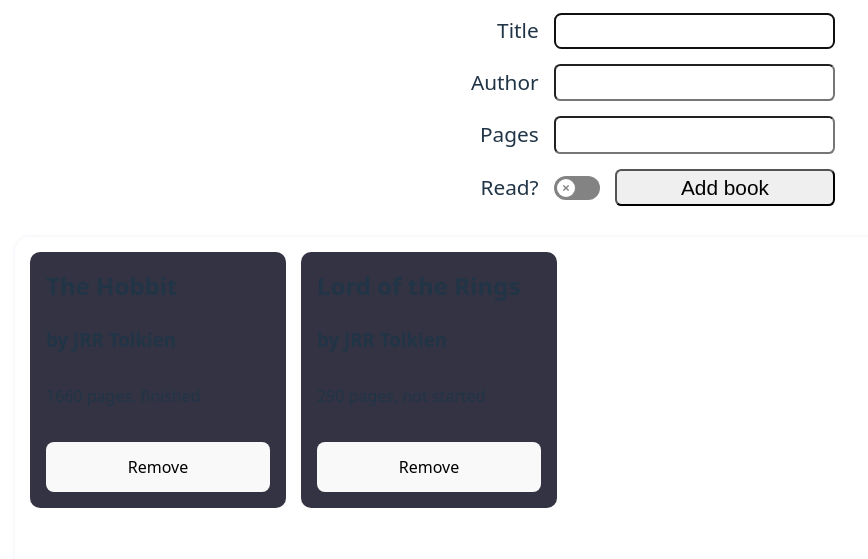
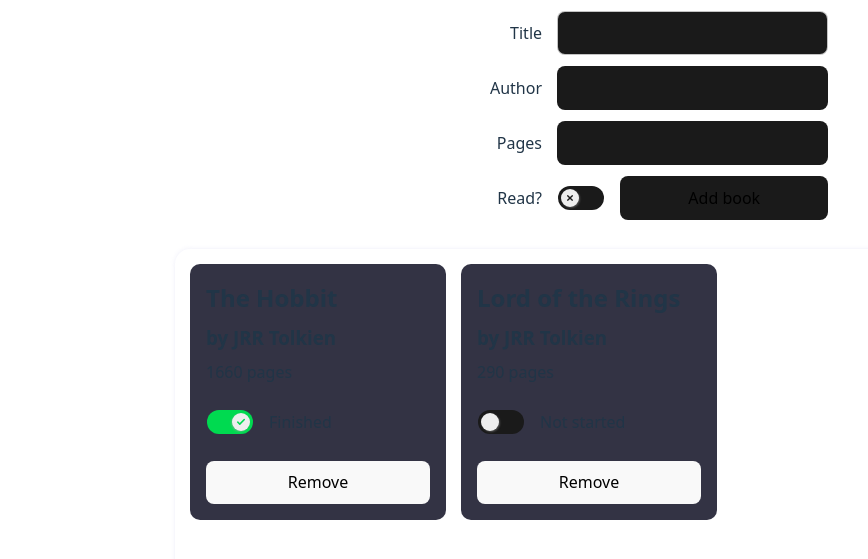
Before and after one commit to ofakar/odin-library, a website built with Vite: page index.html in a window 1280 px wide. Shown: the part 51-610 px from the top of the page, without its empty margins (0-868 px from the left). Built offline with nearby package versions, Linux system fonts and the light colour scheme.

Commit message:
feat: improve styling and add .prettierignore file
- Added `.prettierignore` to exclude specific files from formatting.
- Updated `index.html` for better structure and readability.
- Enhanced `src/style.css` and `src/switch.css` for improved styling.
- Refactored `src/main.js` for better functionality and maintainability.

```diff
--- a/src/main.js
+++ b/src/main.js
@@ -25,16 +25,24 @@ const addBookToLibrary = (title, author, pages, hasRead) => {
   library.push(new Book(title, author, pages, hasRead, bookId));
   booksDiv.insertAdjacentHTML(
     "afterbegin",
-    `<div class="book" data-bookId="${bookId}">
+    `<div class="book" data-bookid="${bookId}">
     <h2>${title}</h2>
     <h3>by ${author}</h3>
-    <p>${pages} pages, ${hasRead ? "finished" : "not started"}</p>
+    <p>${pages} pages</p>
+    <div class="checkbox-container">
+          <label class="switch">
+            <input type="checkbox" class="book-read-checkbox" data-bookid-toggle="${bookId}" ${hasRead ? "checked" : ""}/>
+            <div class="slider"><div class="circle">
+              <svg class="cross" xml:space="preserve" style="enable-background: new 0 0 512 512" viewBox="0 0 365.696 365.696" y="0" x="0" height="6" width="6" xmlns:xlink="http://www.w3.org/1999/xlink" version="1.1" xmlns="http://www.w3.org/2000/svg"><g><pathdata-original="#000000" fill="currentColor" d="M243.188 182.86 356.32 69.726c12.5-12.5 12.5-32.766 0-45.247L341.238 9.398c-12.504-12.503-32.77-12.503-45.25 0L182.86 122.528 69.727 9.374c-12.5-12.5-32.766-12.5-45.247 0L9.375 24.457c-12.5 12.504-12.5 32.77 0 45.25l113.152 113.152L9.398 295.99c-12.503 12.503-12.503 32.769 0 45.25L24.48 356.32c12.5 12.5 32.766 12.5 45.247 0l113.132-113.132L295.99 356.32c12.503 12.5 32.769 12.5 45.25 0l15.081-15.082c12.5-12.504 12.5-32.77 0-45.25zm0 0"></path></g></svg>
+              <svg class="checkmark" xml:space="preserve" style="enable-background: new 0 0 512 512" viewBox="0 0 24 24" y="0" x="0" height="10" width="10" xmlns:xlink="http://www.w3.org/1999/xlink" version="1.1" xmlns="http://www.w3.org/2000/svg"> <g><path class="" data-original="#000000" fill="currentColor" d="M9.707 19.121a.997.997 0 0 1-1.414 0l-5.646-5.647a1.5 1.5 0 0 1 0-2.121l.707-.707a1.5 1.5 0 0 1 2.121 0L9 14.171l9.525-9.525a1.5 1.5 0 0 1 2.121 0l.707.707a1.5 1.5 0 0 1 0 2.121z"></path></g></svg>
+            </div></div>
+          </label>
+          <span class="read-status-text">${hasRead ? "Finished" : "Not started"}</span>
+        </div>
     <button class="remove-button">Remove</button>
   </div>`
   );
 };
-
-// const handleClickHasReadCheckbox =
 
 switchLabel.addEventListener("keydown", event => {
   if (event.key === " ") {
@@ -65,11 +73,30 @@ booksDiv.addEventListener("click", event => {
   if (event.target.classList.contains("remove-button")) {
     const book = event.target.closest(".book");
     if (book) {
-      const bookId = book.dataset.bookId;
+      const bookId = book.dataset.bookid;
       book.remove();
 
-      const bookIndex = library.findIndex(book => book.id === bookId);
+      const bookIndex = library.findIndex(book => book.bookId === bookId);
       if (bookIndex > -1) library.splice(bookIndex, 1);
+    }
+  }
+});
+
+booksDiv.addEventListener("change", event => {
+  if (event.target.classList.contains("book-read-checkbox")) {
+    const checkbox = event.target;
+    const bookId = checkbox.dataset.bookidToggle;
+    const bookInLibrary = library.find(book => book.bookId === bookId);
+
+    if (bookInLibrary) {
+      bookInLibrary.toggleReadStatus();
+      checkbox.checked = bookInLibrary.hasRead;
+
+      const book = checkbox.closest(".book");
+      const statusText = book.querySelector(".read-status-text");
+      if (statusText) {
+        statusText.textContent = bookInLibrary.hasRead ? "Finished" : "Not started";
+      }
     }
   }
 });
--- a/src/style.css
+++ b/src/style.css
@@ -18,9 +18,10 @@
 
 body {
   display: grid;
-  grid-template-rows: auto auto 1fr;
+  grid-template-rows: auto 205px 1fr;
   gap: 1rem;
   width: 100vw;
+  max-width: 960px;
   min-height: 100vh;
   margin-inline: auto;
 }
@@ -28,23 +29,22 @@ body {
 h1 {
   text-align: center;
 }
-button {
-  border-radius: 8px;
+button,
+input {
+  border-radius: 0.5rem;
   border: 1px solid transparent;
   padding: 0.6em 1.2em;
-  font-size: 1em;
+  font-size: inherit;
   font-weight: 500;
   font-family: inherit;
   background-color: #1a1a1a;
-  cursor: pointer;
   transition: border-color 0.25s;
   outline: none;
 }
 
-input {
-  font-size: inherit;
-  border-radius: 0.4rem;
-  padding: 0.3rem;
+button,
+input[type="submit"] {
+  cursor: pointer;
 }
 
 button:hover,
@@ -58,8 +58,23 @@ input:focus-visible {
   border: 1px solid #eeec;
 }
 
+label.switch {
+  outline: none;
+  border: 1px solid transparent;
+  border-radius: 999px;
+}
+
+label.switch:hover {
+  border-color: #eee9;
+}
+label.switch:focus,
+label.switch:focus-visible {
+  border: 1px solid #eeec;
+}
+
 .book-form {
   display: grid;
+  grid-template-rows: repeat(4, 40px);
   justify-content: center;
   gap: 15px;
 }
@@ -69,7 +84,6 @@ input:focus-visible {
   grid-template-columns: 1fr 3fr;
   align-content: center;
   align-items: center;
-  font-size: 1.3rem;
   gap: 15px;
 }
 
@@ -83,7 +97,7 @@ label {
   gap: 15px;
 }
 
-.checkbox-container > input[type="submit"] {
+input[type="submit"] {
   flex: 1;
 }
 
@@ -103,7 +117,13 @@ label {
   border-radius: 10px;
   padding: 1rem;
   display: grid;
-  grid-template-rows: 1fr 1fr 1fr 50px;
+  grid-template-rows: repeat(3, auto) 1fr auto;
+  gap: 0.5rem;
+}
+
+.book-status-controls {
+  display: flex;
+  align-items: center;
 }
 
 @media (prefers-color-scheme: light) {
--- a/src/switch.css
+++ b/src/switch.css
@@ -3,13 +3,13 @@
   /* switch */
   --switch-width: 46px;
   --switch-height: 24px;
-  --switch-bg: rgb(131, 131, 131);
+  --switch-bg: #1a1a1a;
   --switch-checked-bg: rgb(0, 218, 80);
   --switch-offset: calc((var(--switch-height) - var(--circle-diameter)) / 2);
   --switch-transition: all 0.2s cubic-bezier(0.27, 0.2, 0.25, 1.51);
   /* circle */
   --circle-diameter: 18px;
-  --circle-bg: #fff;
+  --circle-bg: #eee;
   --circle-shadow: 1px 1px 2px rgba(146, 146, 146, 0.45);
   --circle-checked-shadow: -1px 1px 2px rgba(163, 163, 163, 0.45);
   --circle-transition: var(--switch-transition);
```
Also changed, not shown: index.html (+2 -39 lines), 1 other file.
